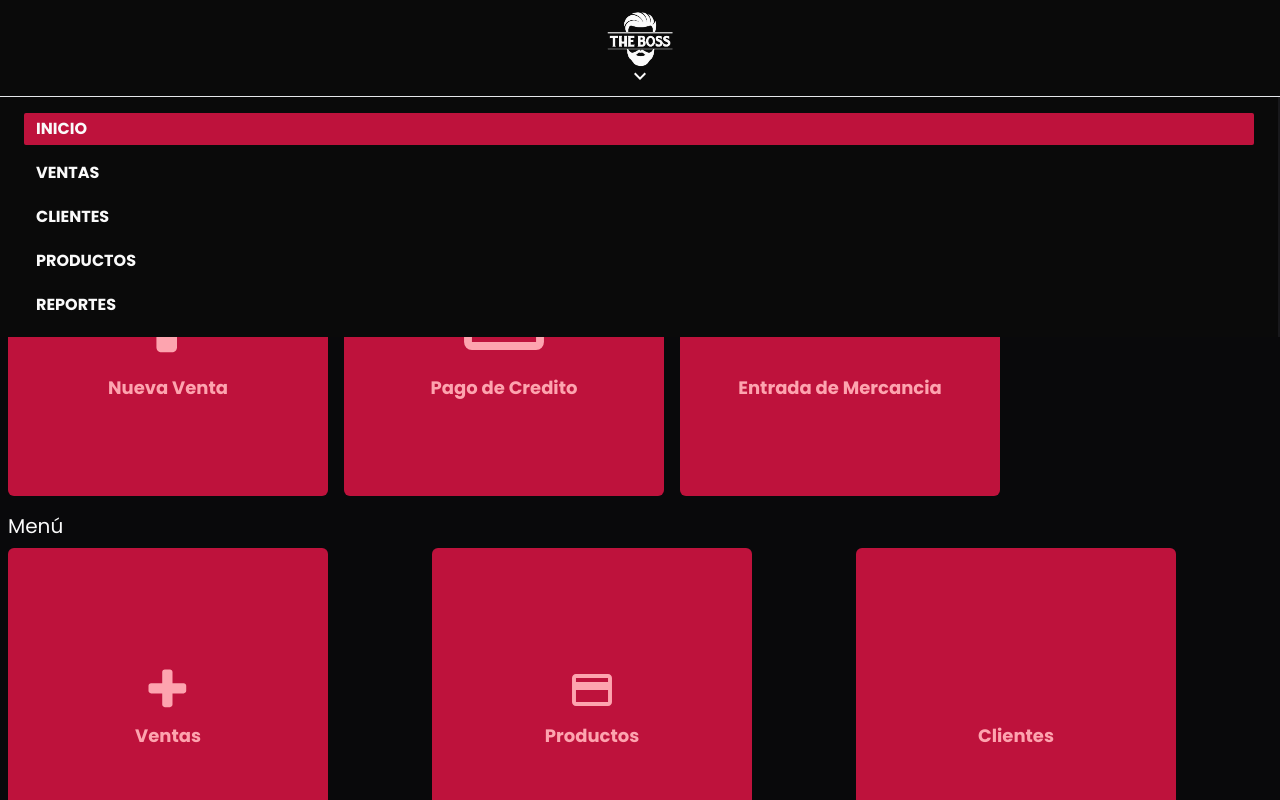
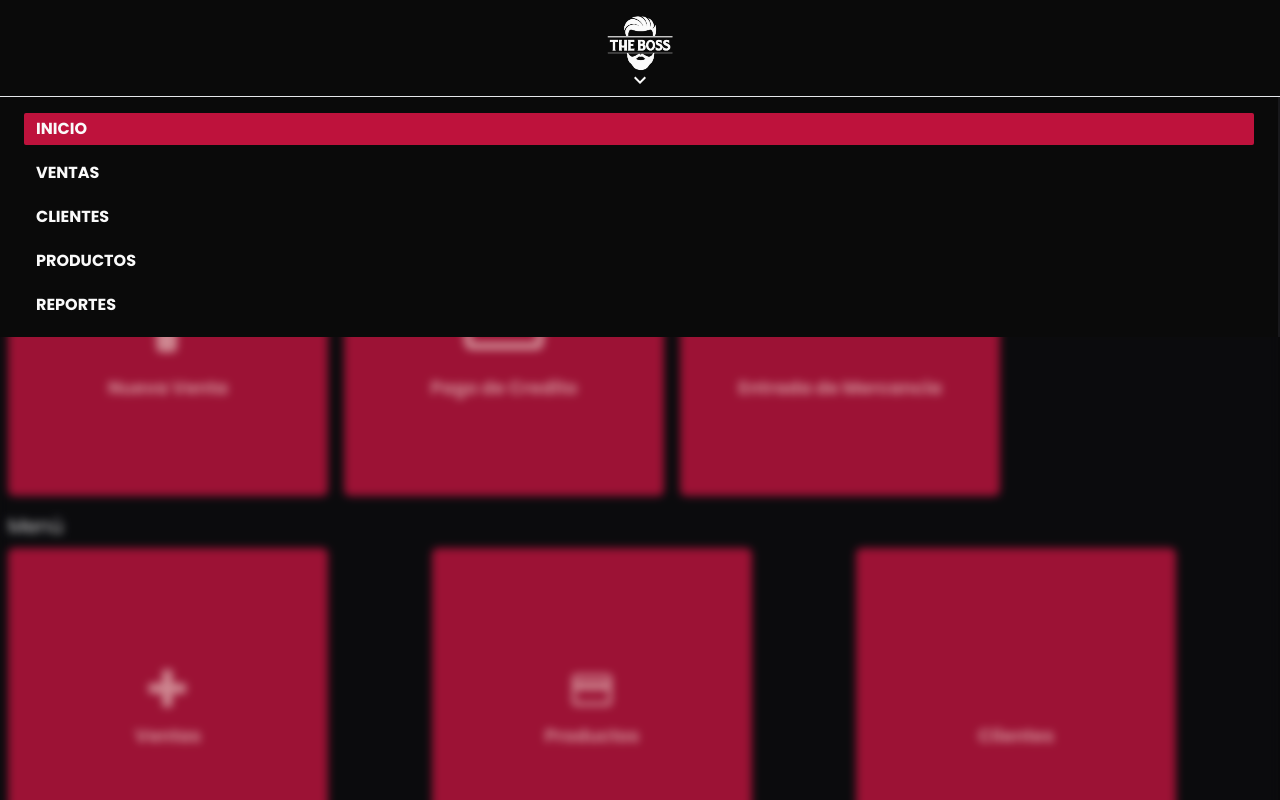
Before and after one commit to VladWithCode/barbershop-pos, a Next.js app: page / in a window 1280 px wide. Both pictures are taken after a click on the button "Menu". Shown: the top 800 px of the page. Built offline with nearby package versions, Linux system fonts and the light colour scheme.

Commit message:
Add backdrop blur

```diff
--- a/src/app/components/Sidebar/MainMenu.tsx
+++ b/src/app/components/Sidebar/MainMenu.tsx
@@ -35,7 +35,7 @@ function MainMenu({
 	const pathname = usePathname();
 
 	return (
-		<ul className="flex flex-col gap-y-3">
+		<ul className="relative w-full flex flex-col bg-neutral-950 px-6 py-4 gap-y-3 z-10">
 			{Links.map(l => (
 				<Link
 					className={getClassName(
--- a/src/app/components/Sidebar/Sidebar.tsx
+++ b/src/app/components/Sidebar/Sidebar.tsx
@@ -9,8 +9,9 @@ function Sidebar() {
 
 	return (
 		<div className="relative top-0 left-0 h-24 w-full z-30">
-			<div
-				className="sticky mx-auto z-10 w-full h-full bg-neutral-950"
+			<div className="sticky flex w-full h-full bg-neutral-950 z-10">
+				<button
+					className="mx-auto"
 					onClick={() => setIsActive(prev => !prev)}>
 					<Image
 						src="/logo-w.webp"
@@ -24,14 +25,23 @@ function Sidebar() {
 					<svg className="mx-auto -mt-4 w-6 h-6 fill-zinc-50 rotate-90">
 						<use href="/sprites.svg#angle"></use>
 					</svg>
+				</button>
 			</div>
 			<hr />
 
 			<div
 				className={getClassName(
-					'relative left-0 right-0 bg-neutral-950 px-6 py-4 border-r-2 border-zinc-900 z-0 transition-[top] duration-200',
+					'relative left-0 right-0 border-r-2 border-zinc-900 z-0 transition-[top] duration-200',
 					isActive ? 'top-0 ' : '-top-64'
 				)}>
+				<button
+					onClick={() => setIsActive(false)}
+					className={getClassName(
+						'absolute top-0 left-0 h-screen w-full bg-zinc-900 bg-opacity-20 backdrop-blur-sm -z-10',
+						isActive ? 'block' : 'hidden'
+					)}
+				/>
+
 				<Image
 					src="/logo-w.webp"
 					width={128}
```
Lines whose indentation alone changed are shown as unchanged.
